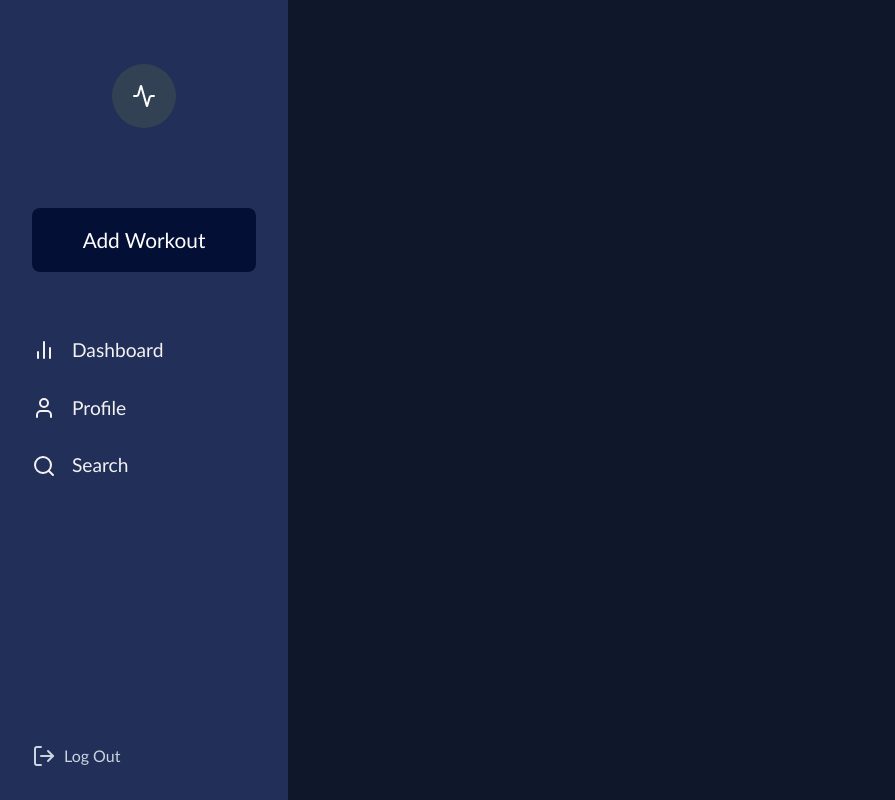
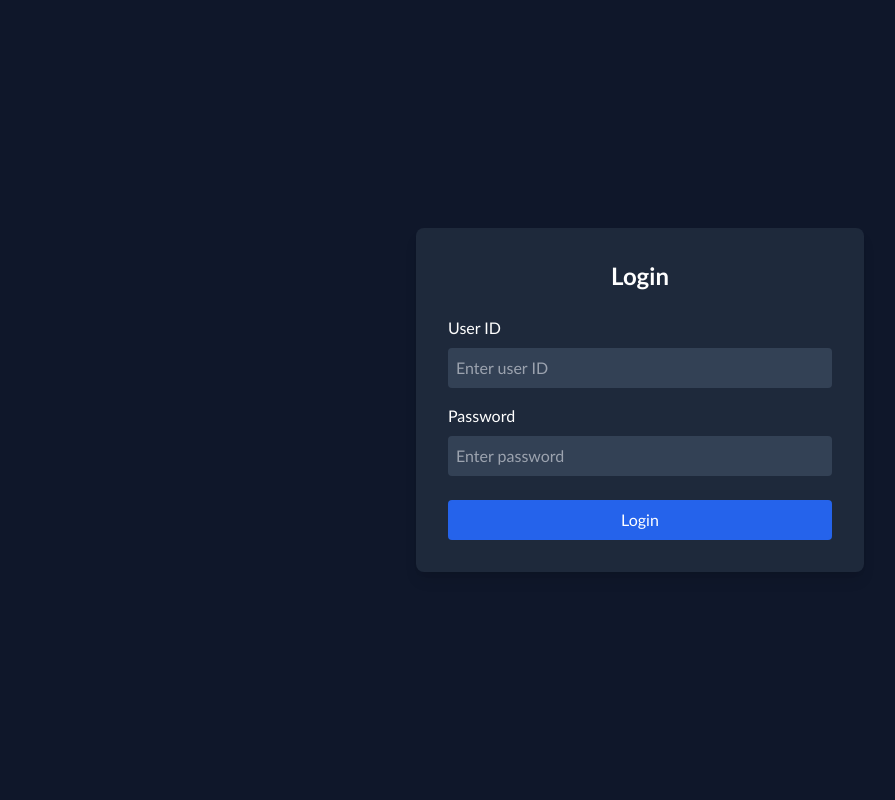
Before and after one commit to Jeffrey-Le/Workout-Tracker, a React (Create React App) app in the folder fitness-dashboard/: page /login in a window 1280 px wide. Shown: the whole page, without its empty margins (0-895 px from the left). Built offline with nearby package versions, Linux system fonts and the light colour scheme.

Commit message:
Added server/api/authentication services.

```diff
--- a/fitness-dashboard/src/App.js
+++ b/fitness-dashboard/src/App.js
@@ -1,8 +1,7 @@
 import React from 'react';
 import { useEffect} from 'react';
-import { useNavigate } from 'react-router-dom';
-import { BrowserRouter as Router, Routes, Route, Link } from 'react-router-dom';
-import { Activity, Bike, LogOut, User, Calendar, Clock, BarChart2, Search as SearchIcon } from 'lucide-react';
+import { BrowserRouter as Router, Routes, Route, Link, Navigate, useNavigate } from 'react-router-dom';
+import { Activity, LogOut, User, BarChart2, Search as SearchIcon } from 'lucide-react';
 
 import Dashboard from './pages/dashboard';
 import LogWorkout from './pages/log_workout';
@@ -12,6 +11,15 @@ import './styles.css';
 import Profile from './pages/profile';
 
 import AuthService from './services/auth';
+import Login from './pages/login';
+
+const ProtectedRoute = ({ children }) => {
+  const token = localStorage.getItem('authToken');
+  if (!token) {
+      return <Navigate to="/login" replace />;
+  }
+  return children;
+};
 
 
 
@@ -20,8 +28,9 @@ const Sidebar = () => {
     const navigate = useNavigate();
 
     const handleLogout = () => {
-      AuthService.logout();
-      navigate('/'); // Navigate to home page after logout
+      // AuthService.logout();
+      localStorage.removeItem('authToken');
+      navigate('/login');
     };
 
     useEffect(() => {
@@ -61,7 +70,7 @@ const Sidebar = () => {
           </Link>
         </nav>
 
-        <button className="logout-btn">
+        <button className="logout-btn" onClick={handleLogout}>
           <LogOut className="icon" />
           <span>Log Out</span>
         </button>
@@ -72,6 +81,11 @@ const Sidebar = () => {
   const App = () => {
     return (
       <Router>
+            <Routes>
+                <Route path="/login" element={<Login />} />
+                <Route path="/" element={
+                    <ProtectedRoute>
+                        {/* existing dashboard component */}
                         <div className="flex min-h-screen bg-slate-900 text-white">
                             <Sidebar />
                             <div className="main-content">
@@ -83,6 +97,10 @@ const Sidebar = () => {
                                 </Routes>
                             </div>
                         </div>
+                    </ProtectedRoute>
+                  }
+                />
+            </Routes>
         </Router>
     );
   };
--- /dev/null
+++ b/fitness-dashboard/src/pages/login.js
@@ -0,0 +1,85 @@
+import React, { useState } from 'react';
+import { useNavigate } from 'react-router-dom';
+import AuthService from '../services/auth';
+
+const Login = () => {
+    const [userId, setUserId] = useState('');
+    const [password, setPassword] = useState('');
+    const navigate = useNavigate();
+
+    const handleLogin = async (e) => {
+        e.preventDefault();
+
+        if (userId && password) {
+            try {
+                const response = await fetch('http://localhost:5000/login', {
+                    method: 'POST',
+                    headers: {
+                        'Content-Type': 'application/json',
+                    },
+                    body: JSON.stringify({
+                        username: userId,
+                        password: password,
+                    }),
+                });
+
+                if (response.ok) {
+                    const data = await response.json();
+                    const token = data.token;
+                    localStorage.setItem('authToken', token);
+                    alert('Login successful!');
+                    navigate('/'); // Redirect to dashboard
+                } else if (response.status === 401) {
+                    alert('Invalid username or password.');
+                } else {
+                    alert('Login failed. Please try again.');
+                }
+            } catch (error) {
+                console.error('Error during login:', error);
+                alert('An unexpected error occurred.');
+            }
+        } else {
+            alert('Please fill in all fields.');
+        }
+    };
+
+    return (
+        <div className="flex min-h-screen bg-slate-900 text-white items-center justify-center">
+            <div className="w-full max-w-md p-8 bg-slate-800 rounded-lg shadow-lg">
+                <h2 className="text-2xl font-bold mb-6 text-center">Login</h2>
+                <form onSubmit={handleLogin}>
+                    <div className="mb-4">
+                        <label htmlFor="login-user-id" className="block mb-2">User ID</label>
+                        <input
+                            id="login-user-id"
+                            type="text"
+                            value={userId}
+                            onChange={(e) => setUserId(e.target.value)}
+                            className="w-full p-2 rounded bg-slate-700 text-white"
+                            placeholder="Enter user ID"
+                        />
+                    </div>
+                    <div className="mb-6">
+                        <label htmlFor="login-password" className="block mb-2">Password</label>
+                        <input
+                            id="login-password"
+                            type="password"
+                            value={password}
+                            onChange={(e) => setPassword(e.target.value)}
+                            className="w-full p-2 rounded bg-slate-700 text-white"
+                            placeholder="Enter password"
+                        />
+                    </div>
+                    <button
+                        type="submit"
+                        className="w-full bg-blue-600 text-white rounded p-2 hover:bg-blue-700"
+                    >
+                        Login
+                    </button>
+                </form>
+            </div>
+        </div>
+    );
+};
+
+export default Login;
--- a/fitness-dashboard/src/services/api.js
+++ b/fitness-dashboard/src/services/api.js
@@ -1,12 +1,13 @@
 // src/services/api.js
 import AuthService from './auth';
 
-const API_URL = 'http://localhost:5000';
+const API_URL = 'http://localhost:5001';
 
 class ApiService {
   static async searchWorkouts(date, type) {
     try {
-        const token = AuthService.getToken();
+        //const token = AuthService.getToken();
+        const token = localStorage.getItem('authToken');
         if (!token) {
             throw new Error('No authentication token');
         }
```
Also changed, not shown: fitness-dashboard/savedChange.txt (added), 2 other files (tests, documents, lock files or other folders). Lines whose indentation alone changed are shown as unchanged.
